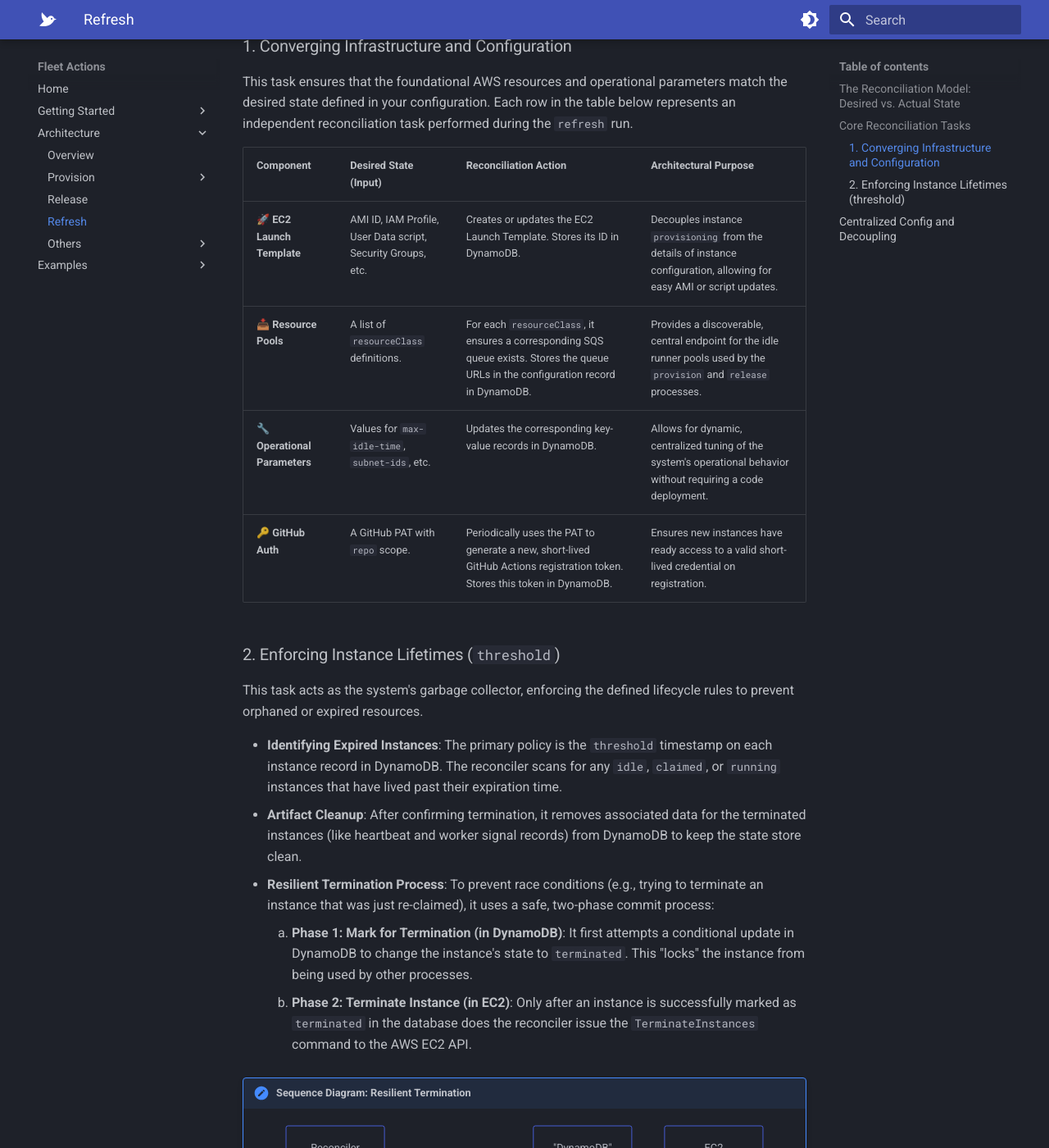
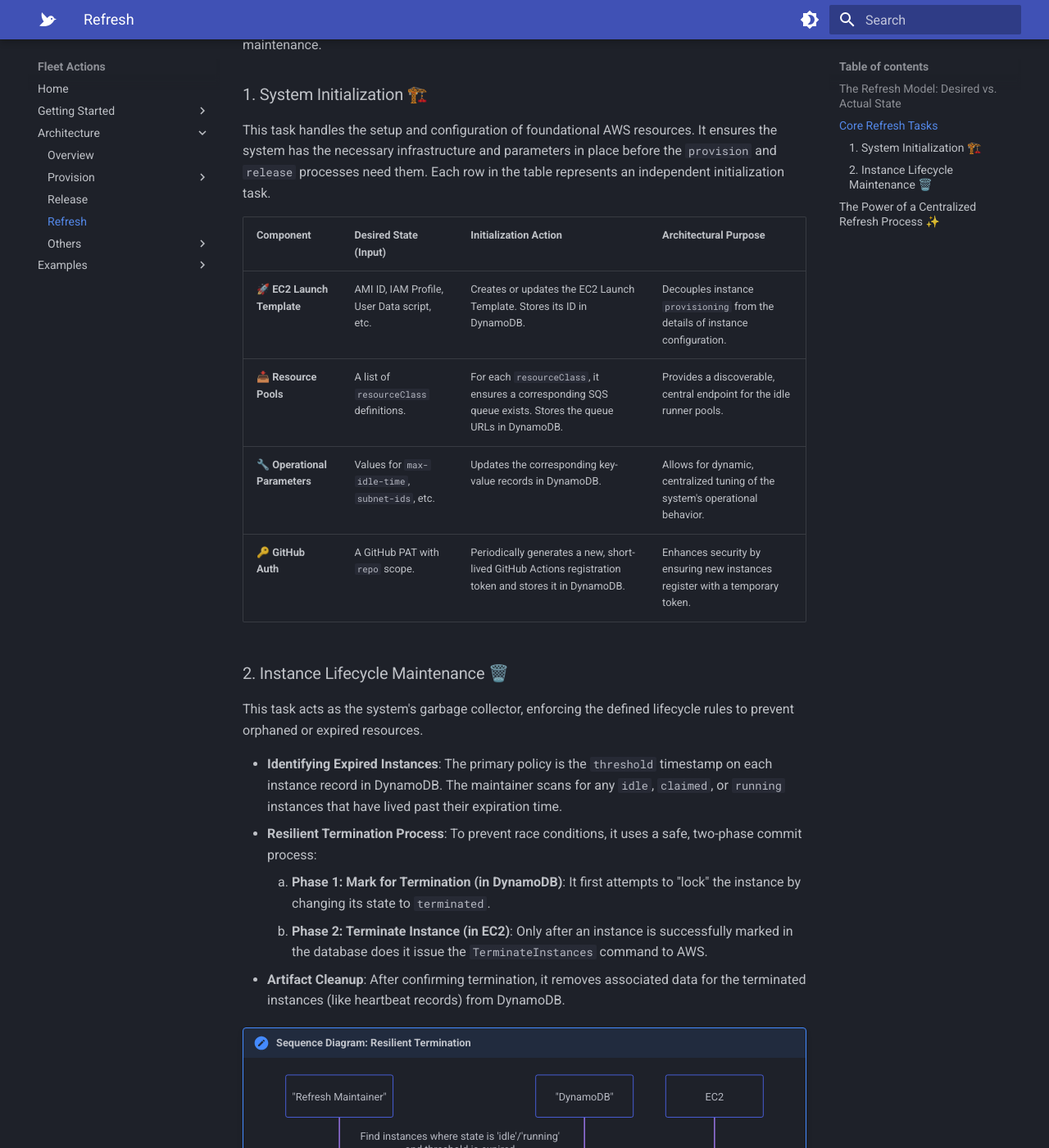
Before and after one commit to fleet-actions/ec2-runner-pool-manager, an MkDocs documentation site: the page built from docs/architecture/refresh.md, in a window 1280 px wide and 1400 px high, scrolled down 836 px. Shown: the whole window at 82% size. Built offline with MkDocs 1.6.1 and Material for MkDocs 9.7.7, drawn with Linux system fonts in a browser that asks for light colours; emoji names are drawn with the system emoji font; some of the changed text lies outside the part shown.

Commit message:
docs: refine refresh process documentation

````diff
--- a/docs/architecture/refresh.md
+++ b/docs/architecture/refresh.md
@@ -1,70 +1,69 @@
-# Refresh: System State Reconciliation
+# Refresh: System Initialization & Maintenance ⚙️
 
-The Refresh process is a periodic, idempotent background operation, executed by a scheduled GitHub Actions workflow (e.g., via `cron`), that acts as the system's central reconciler. Unlike the event-driven `provision` and `release` modes which are tied to workflows, `refresh` operates on the entire system to ensure the live infrastructure and configuration in AWS align with a centrally defined *desired state*.
+The Refresh process is a periodic, idempotent background operation, executed by a scheduled GitHub Actions workflow (e.g., via `cron`), that acts as the system's central initializer and maintainer. Unlike the event-driven `provision` and `release` modes which are tied to workflows, `refresh` operates on the entire system to ensure the live infrastructure and configuration in AWS align with a centrally defined *desired state*.
 
-Its core purpose is to continuously converge the *actual state* of the system (what exists in AWS and DynamoDB) with the *desired state* (your input configurations).
+Its core purpose is to initialize foundational infrastructure and to perform routine maintenance, ensuring the system remains healthy and configured as intended.
 
-## The Reconciliation Model: Desired vs. Actual State
+## The Refresh Model: Desired vs. Actual State
 
-The entire Refresh process is built on this model:
+The entire Refresh process is built on this model: it compares a **Desired State** (the configuration you provide) with the **Actual State** (the resources that exist in AWS) and performs the necessary actions to align them.
 
 * **Desired State**: The configuration you provide as input. This includes the AMI for runners, resource class definitions, maximum instance lifetimes, and approved subnets. This is your "source of truth."
 * **Actual State**: The resources and records that currently exist, such as EC2 Launch Templates, SQS queues, and instance state records in DynamoDB.
-* **Reconciliation**: The Refresh process is the engine that compares the desired state to the actual state and makes the necessary API calls to AWS and DynamoDB to bring them into alignment.
 
-## Core Reconciliation Tasks
+This model makes the process inherently **idempotent**—it can be run repeatedly with the same desired state, and it will only make changes if a drift is detected.
 
-The Refresh process performs two primary architectural functions:
+## Core Refresh Tasks
 
-### 1. Converging Infrastructure and Configuration
+The Refresh process performs two primary architectural functions: initialization and maintenance.
 
-This task ensures that the foundational AWS resources and operational parameters match the desired state defined in your configuration. Each row in the table below represents an independent reconciliation task performed during the `refresh` run.
+### 1. System Initialization 🏗️
 
-| Component | Desired State (Input) | Reconciliation Action | Architectural Purpose |
+This task handles the setup and configuration of foundational AWS resources. It ensures the system has the necessary infrastructure and parameters in place before the `provision` and `release` processes need them. Each row in the table represents an independent initialization task.
+
+| Component | Desired State (Input) | Initialization Action | Architectural Purpose |
 | :--- | :--- | :--- | :--- |
-| 🚀 **EC2 Launch Template** | AMI ID, IAM Profile, User Data script, Security Groups, etc. | Creates or updates the EC2 Launch Template. Stores its ID in DynamoDB. | Decouples instance `provisioning` from the details of instance configuration, allowing for easy AMI or script updates. |
-| 📥 **Resource Pools** | A list of `resourceClass` definitions. | For each `resourceClass`, it ensures a corresponding SQS queue exists. Stores the queue URLs in the configuration record in DynamoDB. | Provides a discoverable, central endpoint for the idle runner pools used by the `provision` and `release` processes. |
-| 🔧 **Operational Parameters** | Values for `max-idle-time`, `subnet-ids`, etc. | Updates the corresponding key-value records in DynamoDB. | Allows for dynamic, centralized tuning of the system's operational behavior without requiring a code deployment. |
-| 🔑 **GitHub Auth** | A GitHub PAT with `repo` scope. | Periodically uses the PAT to generate a new, short-lived GitHub Actions registration token. Stores this token in DynamoDB. | Ensures new instances have ready access to a valid short-lived credential on registration. |
+| 🚀 **EC2 Launch Template** | AMI ID, IAM Profile, User Data script, etc. | Creates or updates the EC2 Launch Template. Stores its ID in DynamoDB. | Decouples instance `provisioning` from the details of instance configuration. |
+| 📥 **Resource Pools** | A list of `resourceClass` definitions. | For each `resourceClass`, it ensures a corresponding SQS queue exists. Stores the queue URLs in DynamoDB. | Provides a discoverable, central endpoint for the idle runner pools. |
+| 🔧 **Operational Parameters** | Values for `max-idle-time`, `subnet-ids`, etc. | Updates the corresponding key-value records in DynamoDB. | Allows for dynamic, centralized tuning of the system's operational behavior. |
+| 🔑 **GitHub Auth** | A GitHub PAT with `repo` scope. | Periodically generates a new, short-lived GitHub Actions registration token and stores it in DynamoDB. | Enhances security by ensuring new instances register with a temporary token. |
 
-### 2. Enforcing Instance Lifetimes (`threshold`)
+### 2. Instance Lifecycle Maintenance 🗑️
 
 This task acts as the system's garbage collector, enforcing the defined lifecycle rules to prevent orphaned or expired resources.
 
-* **Identifying Expired Instances**: The primary policy is the `threshold` timestamp on each instance record in DynamoDB. The reconciler scans for any `idle`, `claimed`, or `running` instances that have lived past their expiration time.
-* **Artifact Cleanup**: After confirming termination, it removes associated data for the terminated instances (like heartbeat and worker signal records) from DynamoDB to keep the state store clean.
-* **Resilient Termination Process**: To prevent race conditions (e.g., trying to terminate an instance that was just re-claimed), it uses a safe, two-phase commit process:
-    1. **Phase 1: Mark for Termination (in DynamoDB)**: It first attempts a conditional update in DynamoDB to change the instance's state to `terminated`. This "locks" the instance from being used by other processes.
-    2. **Phase 2: Terminate Instance (in EC2)**: Only after an instance is successfully marked as `terminated` in the database does the reconciler issue the `TerminateInstances` command to the AWS EC2 API.
+* **Identifying Expired Instances**: The primary policy is the `threshold` timestamp on each instance record in DynamoDB. The maintainer scans for any `idle`, `claimed`, or `running` instances that have lived past their expiration time.
+* **Resilient Termination Process**: To prevent race conditions, it uses a safe, two-phase commit process:
+    1. **Phase 1: Mark for Termination (in DynamoDB)**: It first attempts to "lock" the instance by changing its state to `terminated`.
+    2. **Phase 2: Terminate Instance (in EC2)**: Only after an instance is successfully marked in the database does it issue the `TerminateInstances` command to AWS.
+* **Artifact Cleanup**: After confirming termination, it removes associated data for the terminated instances (like heartbeat records) from DynamoDB.
 
 !!! note "Sequence Diagram: Resilient Termination"
     ```mermaid
         sequenceDiagram
-            participant Reconciler
+            participant Maintainer as "Refresh Maintainer"
             participant DDB as "DynamoDB"
             participant EC2
 
-            Reconciler->>+DDB: Find instances where state is 'idle'/'running'<br>and threshold is expired
-            DDB-->>-Reconciler: Return list of expired instances
+            Maintainer->>+DDB: Find instances where state is 'idle'/'running'<br>and threshold is expired
+            DDB-->>-Maintainer: Return list of expired instances
 
             loop For each expired instance
-                Reconciler->>+DDB: Conditionally update state to 'terminated'
-                DDB-->>-Reconciler: Update OK
+                Maintainer->>+DDB: Conditionally update state to 'terminated'
+                DDB-->>-Maintainer: Update OK
             end
-            Note right of Reconciler: Now we have a locked list<br>of instances to terminate.
+            Note right of Maintainer: Now we have a locked list<br>of instances to terminate.
 
-            Reconciler->>+EC2: Terminate instances by ID
-            EC2-->>-Reconciler: Termination initiated
+            Maintainer->>+EC2: Terminate instances by ID
+            EC2-->>-Maintainer: Termination initiated
 
-            Reconciler->>+DDB: Delete associated artifacts<br>(heartbeats, worker signals)
-            DDB-->>-Reconciler: Cleanup OK
+            Maintainer->>+DDB: Delete associated artifacts<br>(heartbeats, worker signals)
+            DDB-->>-Maintainer: Cleanup OK
     ```
 
-## Centralized Config and Decoupling
+## The Power of a Centralized Refresh Process ✨
 
-By framing the `refresh` process as a reconciliation loop rather than a simple script, we gain general decoupling:
+This centralized `refresh` approach provides advantages to decoupling:
 
-* **Centralized Configuration**: All major changes to the runner environment (like updating the AMI) can be done by changing a single configuration value and letting the reconciler handle the rollout.
+* **Centralized Configuration**: All major changes to the runner environment (like updating the AMI) can be done by changing a single configuration value and letting the initializer handle the rollout.
 * **Decoupling of Concerns**: The `provision` logic doesn't need to know how to build an instance; it just needs to know which Launch Template to use. The `refresh` process handles the "how," keeping concerns cleanly separated.
-
-:sunny:
--- a/mkdocs.yml
+++ b/mkdocs.yml
@@ -67,8 +67,8 @@ nav:
       - Release: architecture/release.md
       - Refresh: architecture/refresh.md
       - Others:
-          - Instance Bootstrap: architecture/other/instance-initialization.md
-          - Resource Pool: architecture/other/resource-pool.md
+          - Instance Bootstrap: architecture/instance-initialization.md
+          - Resource Pool: architecture/resource-pool.md
   - Examples:
       - Basic Workflow: examples/basic-workflow.md
       - Advanced Scenarios: examples/advanced-scenarios.md
````
